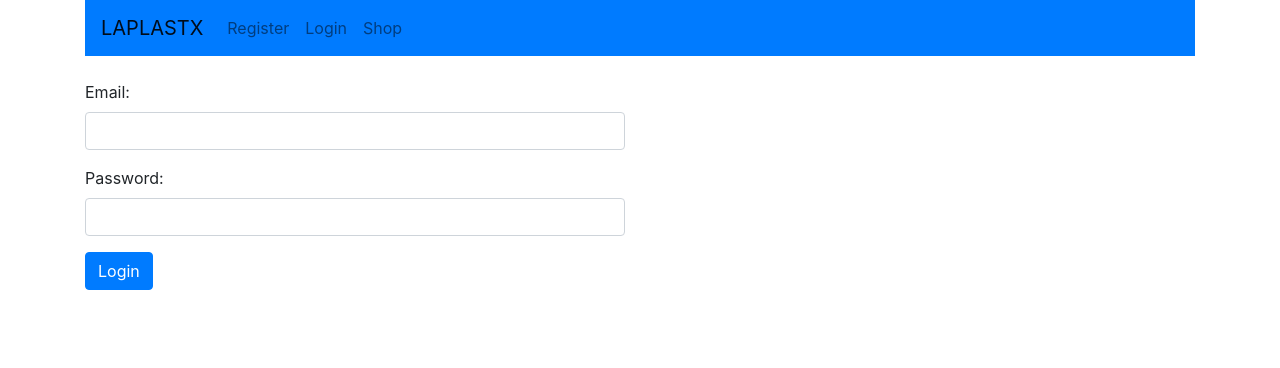
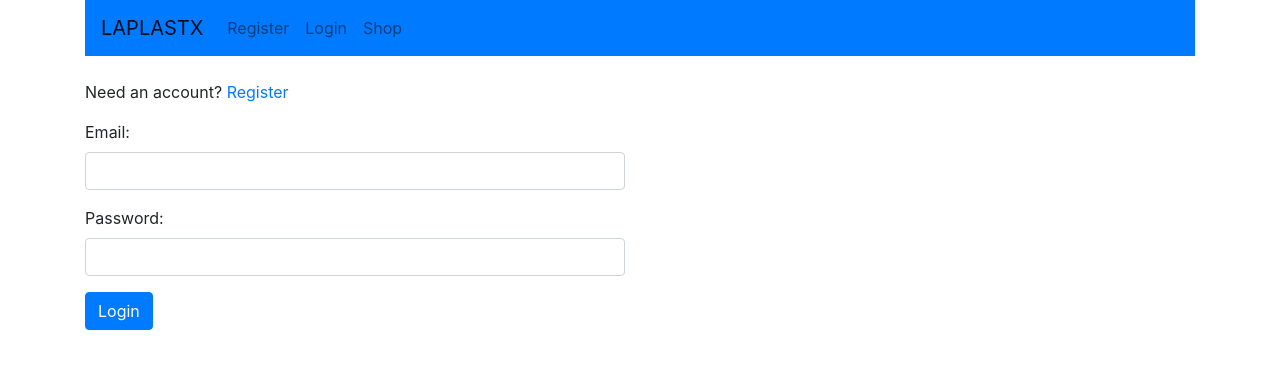
Before and after one commit to caesarfeta/React-Store, a React (Create React App) app: page /login in a window 1280 px wide. Shown: the top 368 px of the page. Built offline with nearby package versions, Linux system fonts and the light colour scheme.

Commit message:
account confusion?

```diff
--- a/src/comps/Login.comp.js
+++ b/src/comps/Login.comp.js
@@ -1,5 +1,6 @@
 import React, { Component } from 'react';
-import { Form, Button, Row, Col } from 'react-bootstrap'
+import { Form, Button, Row, Col } from 'react-bootstrap';
+import { withRouter } from 'react-router-dom';
 import PropTypes from 'prop-types';
 import { connect } from 'react-redux';
 import { loginUser } from '../actions/auth';
@@ -42,6 +43,7 @@ class Login extends Component{
     const {errors}=this.state;
     return (
       <>
+        <p>Need an account? <a href="/register">Register</a></p>
         <Row>
         <Col sm={12} md={6}>
         <Form onSubmit={this.onSubmit}>
--- a/src/comps/Register.comp.js
+++ b/src/comps/Register.comp.js
@@ -23,7 +23,7 @@ class Register extends Component{
   }
   componentDidMount(){
     if (this.props.auth.isAuthenticated){
-      this.props.history.push("/dashboard");
+      this.props.history.push("/shop");
     }
   }
   onChange = e => {
@@ -37,11 +37,6 @@ class Register extends Component{
       password2: this.state.password
     };
     this.props.registerUser( user, this.props.history );
-    /*
-    axios.post('http://localhost:3001/users/register',user)
-      .then(res=>console.log(res.data))
-      .catch(err=>console.log(err));
-    */
   }
   render(){
     const {errors}=this.state;
```
